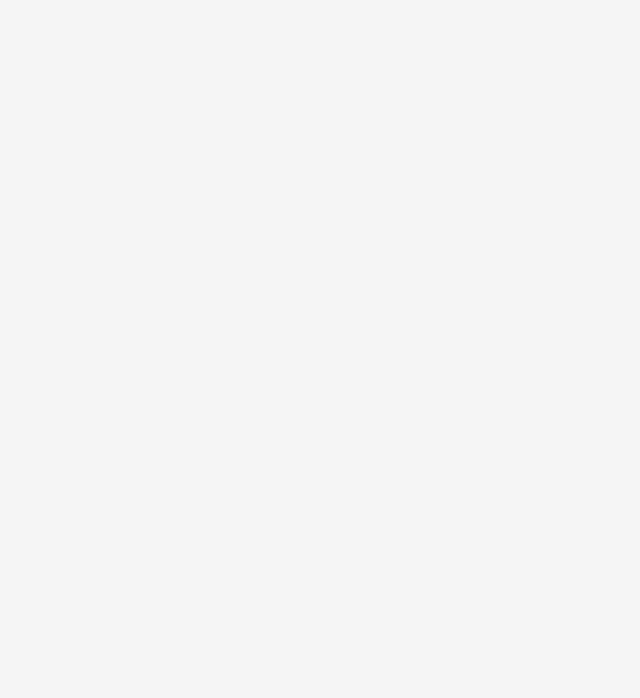
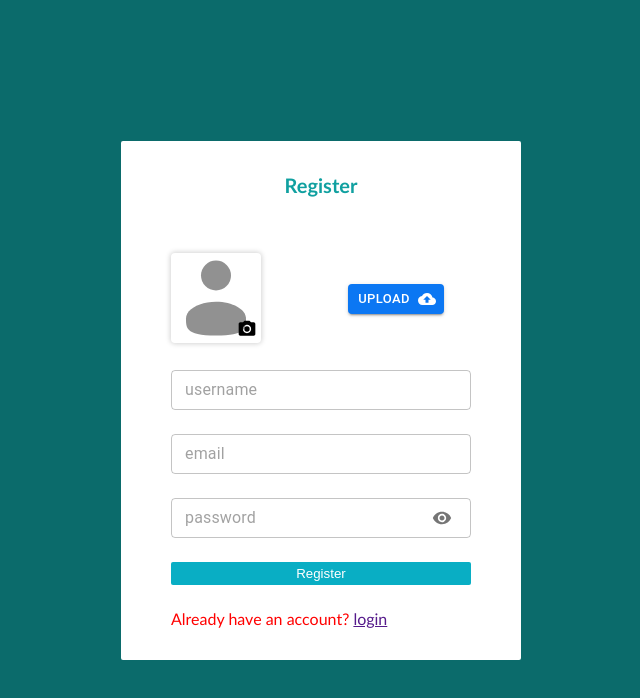
Before and after one commit to abhradeep01/blog-site, a React (Vite) app in the folder client/: page /register in a window 1280 px wide. Before the commit this address had no page. Shown: the top 698 px of the page, without its empty margins (319-959 px from the left). Built offline with nearby package versions, Linux system fonts and the light colour scheme.

Commit message:
sign in and sign up page ready

```diff
--- a/client/src/App.jsx
+++ b/client/src/App.jsx
@@ -2,6 +2,7 @@ import { Route, Routes } from "react-router"
 import Layout from "./components/Layout"
 import Home from "./pages/Home"
 import Login from "./pages/Login"
+import Register from "./pages/Register"
 
 function App() {
 
@@ -12,6 +13,7 @@ function App() {
           <Route path="/" element={<Home/>}/>
         </Route>
         <Route path="/login" element={<Login/>}/>
+        <Route path="/register" element={<Register/>}/>
       </Routes>
     </>
   )
--- a/client/src/components/Post.jsx
+++ b/client/src/components/Post.jsx
@@ -12,10 +12,6 @@ function Post({id,title,img,description,iseven}) {
     const navigate = useNavigate();
     //reac more or not
     const [readMore, setReadMore] = React.useState(false);
-
-    React.useEffect(()=>{
-        console.log();
-    },[])
 
 
   return (
--- a/client/src/components/style/navbar.scss
+++ b/client/src/components/style/navbar.scss
@@ -1,10 +1,13 @@
+@use '../../config/_variables' as *;
+
+//navbar style
 .navbar{
     position: fixed;
     top:0;
     left:0;
     right:0;
     height: 4.75rem;
-    background-color: rgb(224, 224, 224);
+    background-color: $nav-color;
     z-index: 3;
     display: flex;
     flex-direction: row;
--- a/client/src/components/style/smallcomponents.scss
+++ b/client/src/components/style/smallcomponents.scss
@@ -1,3 +1,5 @@
+@use '../../config/_variables' as *;
+
 //for home page
 .home{
     width: 80%;
--- a/client/src/pages/Login.jsx
+++ b/client/src/pages/Login.jsx
@@ -1,7 +1,7 @@
 import React from 'react';
 import { apiClient } from '../config/axios';
 import '../pages/style/login.scss';
-import { Alert, IconButton } from '@mui/material';
+import { Alert, IconButton, InputAdornment, OutlinedInput } from '@mui/material';
 import { Close, Visibility, VisibilityOff } from '@mui/icons-material';
 import { useNavigate } from 'react-router';
 
@@ -57,21 +57,21 @@ function Login() {
                 <div>
                     <h2 className="header">Login</h2>
                 </div>
-                <input type="text" name='username' value={input.username} placeholder='username' onChange={handleChange}/>
-                <div className="password">
-                    <input type={showPassword?"text":'password'} placeholder='password' value={input.password} name='password' onChange={handleChange} />
-                    <div className="icon" onClick={()=>setShowPassword(!showPassword)}>
-                        {
-                            showPassword?
-                            <VisibilityOff fontSize='small'/>:
-                            <Visibility fontSize='small'/>
-                        }
-                    </div>
-                </div>
+                <OutlinedInput sx={{width:'100%',height:'2.5rem'}} type="text" name='username' value={input.username} placeholder='username' onChange={handleChange}/>
+                <OutlinedInput sx={{width:'100%',height:'2.5rem'}} name='password' value={input.password} placeholder='password' onChange={handleChange}
+                    type={showPassword?'text':'password'}
+                    endAdornment={
+                        <InputAdornment position='end'>
+                            <IconButton>
+                                {showPassword?<VisibilityOff fontSize='small'/>:<Visibility fontSize='small'/>}
+                            </IconButton>
+                        </InputAdornment>
+                    }
+                />
                 {/* error alert */}
                 <Alert severity='error' color='error' variant='standard' sx={error?{display:'flex',flexDirection:'row',alignItems:'center'}:{display:'none'}} action={
                     <IconButton onClick={()=>setError('')}>
-                        <Close color='warning'/>
+                        <Close color='error'/>
                     </IconButton>
                 }>
                     {error}
--- a/client/src/pages/Register.jsx
+++ b/client/src/pages/Register.jsx
@@ -0,0 +1,150 @@
+import React from 'react';
+import './style/register.scss';
+import { CameraAlt, Close, CloudUpload, Visibility, VisibilityOff } from '@mui/icons-material';
+import { Alert, Button, Fab, IconButton, InputAdornment, OutlinedInput } from '@mui/material';
+import { apiClient } from '../config/axios';
+import { useNavigate } from 'react-router';
+function Register() {
+    //const input details
+    const [inputs,setInputs] = React.useState({
+      username:'',
+      email:'',
+      password:''
+    });
+    //show password
+    const [showPassword,setShowPassword] = React.useState(false);
+    //img
+    const [img,setImg] = React.useState(null);
+    //default img
+    const defaultImg = import.meta.env.VITE_USER_DEFAULT_IMG;
+    //imgUrl
+    const [imgUrl,setImgurl] = React.useState('');
+    //error message
+    const [error,setError] = React.useState('');
+    //success message
+    const [successmessage,setSuccessmessage] = React.useState('');
+    //naviagte
+    const navigate = useNavigate();
+
+    //handle change
+    const handleChange = (e) =>{
+      setInputs({...inputs,[e.target.name]:e.target.value});
+    }
+
+    //img change
+    const imgChange = (e) =>{
+      const file = e.target.files[0];
+      try {
+        const reader = new FileReader();
+        reader.onload= ()=>{
+          setImgurl(reader.result);
+          console.log(reader.result);
+        }
+        reader.readAsDataURL(file);
+      } catch (error) {
+        console.log(error);
+      }
+    }
+
+    //img upload
+    const imgUpload = async () =>{
+      try{
+        const res = await apiClient.post('/user/upload',{
+          url:imgUrl,
+          name:img.name
+        });
+        if(res.status===200){
+          setSuccessmessage('image upload successfully');
+          setImg(res.data);
+        }else{
+          setError(res.data)
+        }
+      }catch(err){
+        console.log(err);
+      }
+    }
+
+    //handle submit
+    const handleSubmit = async (e) =>{
+      e.preventDefault();
+      try {
+        if(inputs.username && inputs.email && inputs.password && img){
+          const res = await apiClient.post('/auth/register',{
+            username: inputs.username,
+            email: inputs.email,
+            password: inputs.password,
+            img
+          });
+          if(res.status===200){
+            setSuccessmessage(res.data);
+            setTimeout(()=>{
+              setSuccessmessage('')
+              navigate('/');
+            },2000);
+          }else{
+            setError(res.data);
+          }
+        }else{
+          setError('please fill all required field!')
+        }
+      } catch (error) {
+        console.log(error);
+      }
+    }
+
+  return (
+    <div className="register">
+        <div className="container">
+          <div className="form">
+            <div className="header">
+              <h2>register</h2>
+            </div>
+            <div className="img-upload">
+              <div className="img-input">
+                <img src={imgUrl?imgUrl:defaultImg} alt="" className='profile-img'/>
+                <label htmlFor="img" className='camera-icon'>
+                  <CameraAlt fontSize='small' sx={{colorAdjust:'revert'}}/>
+                </label>
+                <input type="file" src="" accept='img/*' id='img' name='image' onChange={imgChange} />
+              </div>
+              <div className="upload">
+                <Button size='small' variant='contained' endIcon={<CloudUpload fontSize='small'/>} onClick={imgUpload}>
+                  upload
+                </Button>
+              </div>
+            </div>
+            <OutlinedInput sx={{height:'2.5rem',width:'100%'}} type="text" placeholder='username' name='username' value={inputs.username} onChange={handleChange} />
+            <OutlinedInput sx={{height:'2.5rem',width:'100%'}} type="email" name="email" id="" value={inputs.email} onChange={handleChange} placeholder='email' />
+            <OutlinedInput sx={{height:'2.5rem',width:'100%'}} name='password' placeholder='password' onChange={handleChange} value={inputs.password}
+              type={showPassword?'text':'password'}
+              endAdornment={
+                <InputAdornment position='end'>
+                  <IconButton size='small' onClick={()=>setShowPassword(!showPassword)}>
+                    {showPassword?<VisibilityOff fontSize='small'/>:<Visibility fontSize='small'/>}
+                  </IconButton>
+                </InputAdornment>
+              }
+            />
+            {/* error alert */}
+            <Alert variant='standard' color='error' severity='error' sx={error?{display:'flex',alignItems:'center',width:'100%'}:{display:'none'}} action={
+              <IconButton onClick={()=>setError('')} size='small'>
+                <Close fontSize='small' color='error'/>
+              </IconButton>
+            } >
+              {error}
+            </Alert>
+            <button className='register-btn' onClick={handleSubmit}>
+              register
+            </button>
+            <p>Already have an account? <a href="">login</a></p>
+            {/* success message */}
+            <Alert severity='success' variant='standard' sx={successmessage?{display:'flex',flexDirection:'row',alignItems:'center',width:'100%'}:{display:'none'}}>
+              {successmessage}
+            </Alert>
+          </div>
+        </div>
+    </div>
+  )
+}
+
+export default Register
--- a/client/src/pages/style/register.scss
+++ b/client/src/pages/style/register.scss
@@ -0,0 +1,120 @@
+@use '../../config/_variables' as *;
+
+.register{
+    width: 100vw;
+    height:100vh;
+    display:flex;
+    justify-content: center;
+    align-items: center;
+    background-color: $auth-color;
+    .container{
+        width: 400px;
+        background-color: #fff;
+        display:flex;
+        justify-content: center;
+        border-radius:0.125rem;
+        padding:2rem 0;
+        .form{
+            width: 75%;
+            display: flex;
+            flex-direction:column;
+            align-items: center;
+            gap:1.5rem;
+            font-family: 'Gill Sans', 'Gill Sans MT', Calibri, 'Trebuchet MS', sans-serif;
+            .header{
+                h2{
+                    font-size:1.25rem;
+                    font-family: 'Gill Sans', 'Gill Sans MT', Calibri, 'Trebuchet MS', sans-serif;
+                    font-weight:600;
+                    text-transform: capitalize;
+                    color:$auth-header;
+                    margin:0;
+                    margin-bottom:2rem;
+                }
+            }
+            .img-upload{
+                width: 100%;
+                display: flex;
+                flex-direction: row;
+                justify-content: space-between;
+                .img-input{
+                    width: 30%;
+                    position: relative;
+                    border-radius:0.25rem;
+                    label{
+                        position: absolute;
+                        bottom:0.125rem;
+                        right:0.125rem;
+                        border-radius:50%;
+                        padding: 0.125rem;
+                    }
+                    img{
+                        width: 100%;
+                        height:auto;
+                        aspect-ratio:1/1;
+                        object-fit: cover;
+                        border-radius:0.25rem;
+                        box-shadow:0px 0px 5px 1px rgb(212, 212, 212);
+                    }
+                    input{
+                        display:none;
+                    }
+                }
+                .upload{
+                    width: 50%;
+                    display: flex;
+                    justify-content: center;
+                    align-items: center;
+                    button{
+                        background-color:$btn-primary;
+                    }
+                }
+            }
+            input{
+                width: 100%;
+                height: 1.65rem;
+                &:focus{
+                    outline:none;
+                }
+            }
+            .password{
+                position: relative;
+                width: 100%;
+                height:1.65rem;
+                border: solid 1px red;
+                display:inline;
+                input{
+                    width:100%;
+                }
+                .icon{
+                    position: absolute;
+                    top:0;
+                    right:0;
+                    height:100%;
+                    display: flex;
+                    align-items: center;
+                }
+            }
+            .register-btn{
+                width: 100%;
+                padding:4px 0;
+                background-color:$auth-btn;
+                border:none;
+                border-radius:0.125rem;
+                color:  white;
+                text-transform: capitalize;
+            }
+            p{
+                width: 100%;
+                color:red;
+                margin:0;
+            }
+        }
+        @media screen and (max-width: 480px) {
+            width: 95%;
+            .form{
+                width: 80%;
+            }
+        }
+    }
+}
```
Also changed, not shown: client/src/components/style/post.scss (+9 -7 lines), client/src/config/_variables.scss (+16 -15 lines), client/src/pages/style/login.scss (+15 -13 lines), client/src/config/_variablemodules.scss (added), 1 other file (tests, documents, lock files or other folders).
